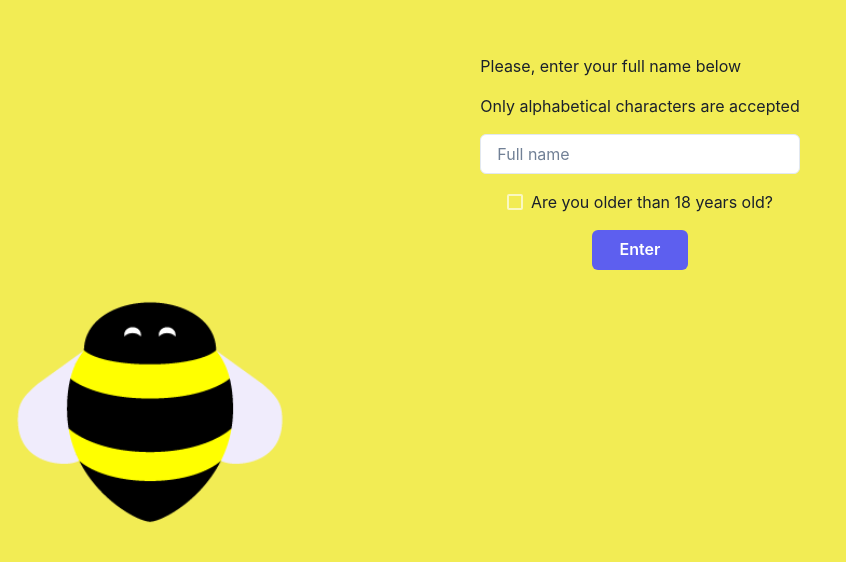
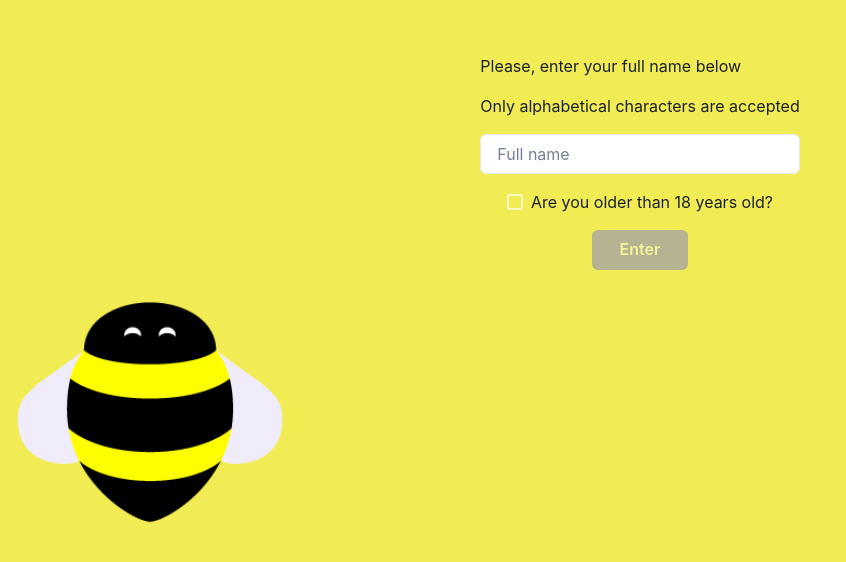
Before and after one commit to GilbertoSVN/brewery, a React (Vite) app: page / in a window 1280 px wide. Shown: the part 238-800 px from the top of the page, without its empty margins (0-846 px from the left). Built offline with nearby package versions, Linux system fonts and the light colour scheme.

Commit message:
chore: add state control to checkbox

```diff
--- a/src/pages/Login.tsx
+++ b/src/pages/Login.tsx
@@ -1,19 +1,20 @@
 import { Box, Button, Checkbox, Input, Text } from '@chakra-ui/react'
 import { ChangeEvent, useState } from 'react'
 import { string } from 'yup'
+import { useUser } from '../contexts/UserContext'
 import Layout from '../components/Layout'
-import { useUser } from '../contexts/UserContext'
 
 function Login() {
   const [name, setName] = useState<string>('')
   const [error, setError] = useState<boolean>(false)
-
-  const { handleUser } = useUser()
+  const [isChecked, setIsChecked] = useState<boolean>(false)
 
   const nameSchema = string()
     .matches(/^[aA-zZ ]*$/)
     .trim()
     .required()
+
+  const { handleUser } = useUser()
 
   const handleChangeName = async (username: string) => {
     setName(username)
@@ -27,6 +28,10 @@ function Login() {
     }
 
     setError(hasError)
+  }
+
+  const handleConfirmAge = () => {
+    setIsChecked(prevState => !prevState)
   }
 
   return (
@@ -54,6 +59,8 @@ function Login() {
           marginX='auto'
           colorScheme='blue'
           borderColor='whiteAlpha.700'
+          checked={isChecked}
+          onChange={handleConfirmAge}
           _empty={{ bg: 'white' }}
         >
           Are you older than 18 years old?
@@ -67,7 +74,7 @@ function Login() {
           }}
           backgroundColor='#5D5FEF'
           color='white'
-          isDisabled={error}
+          isDisabled={!isChecked || error}
           onClick={() => handleUser(name)}
         >
           Enter
```
